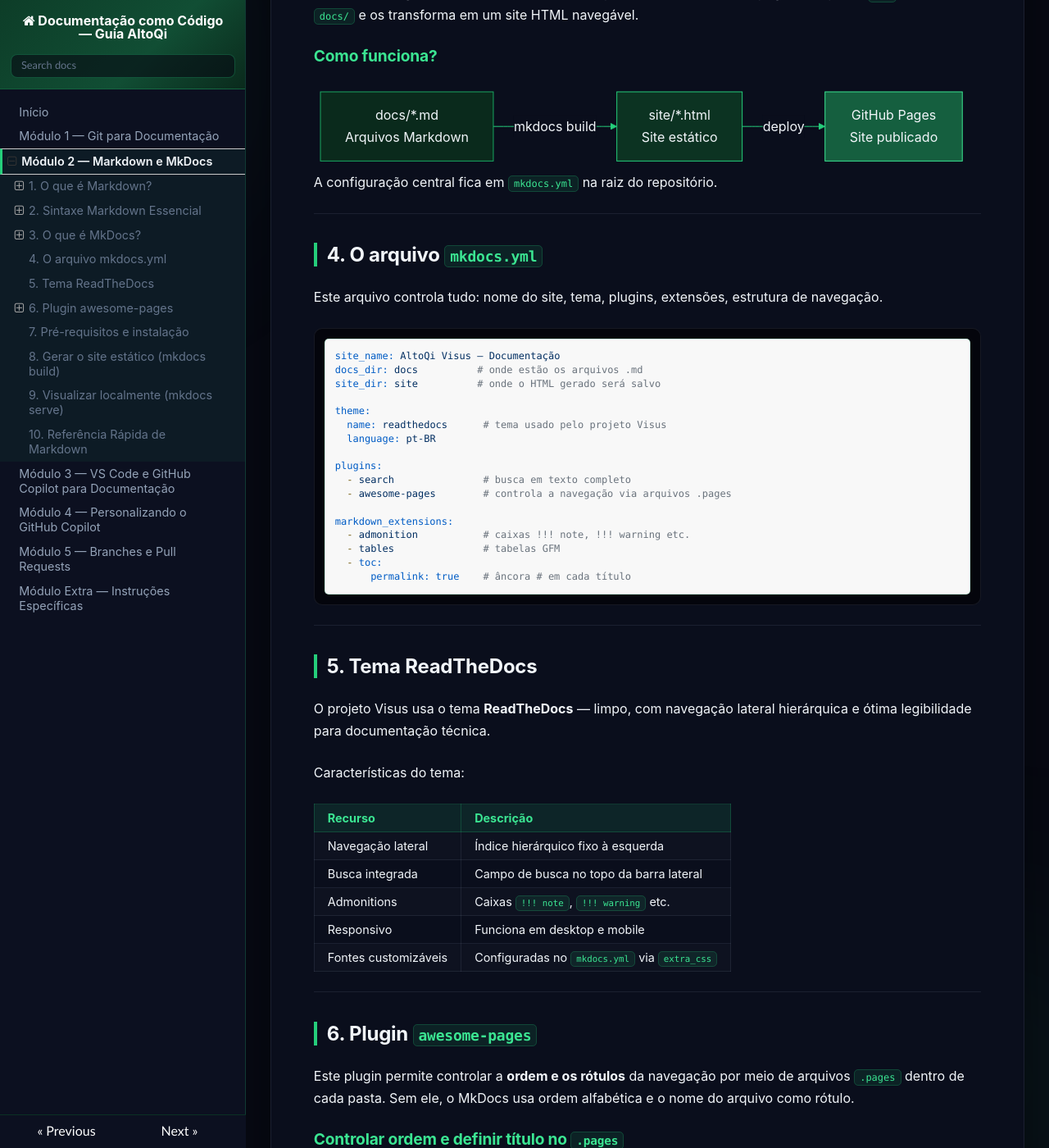
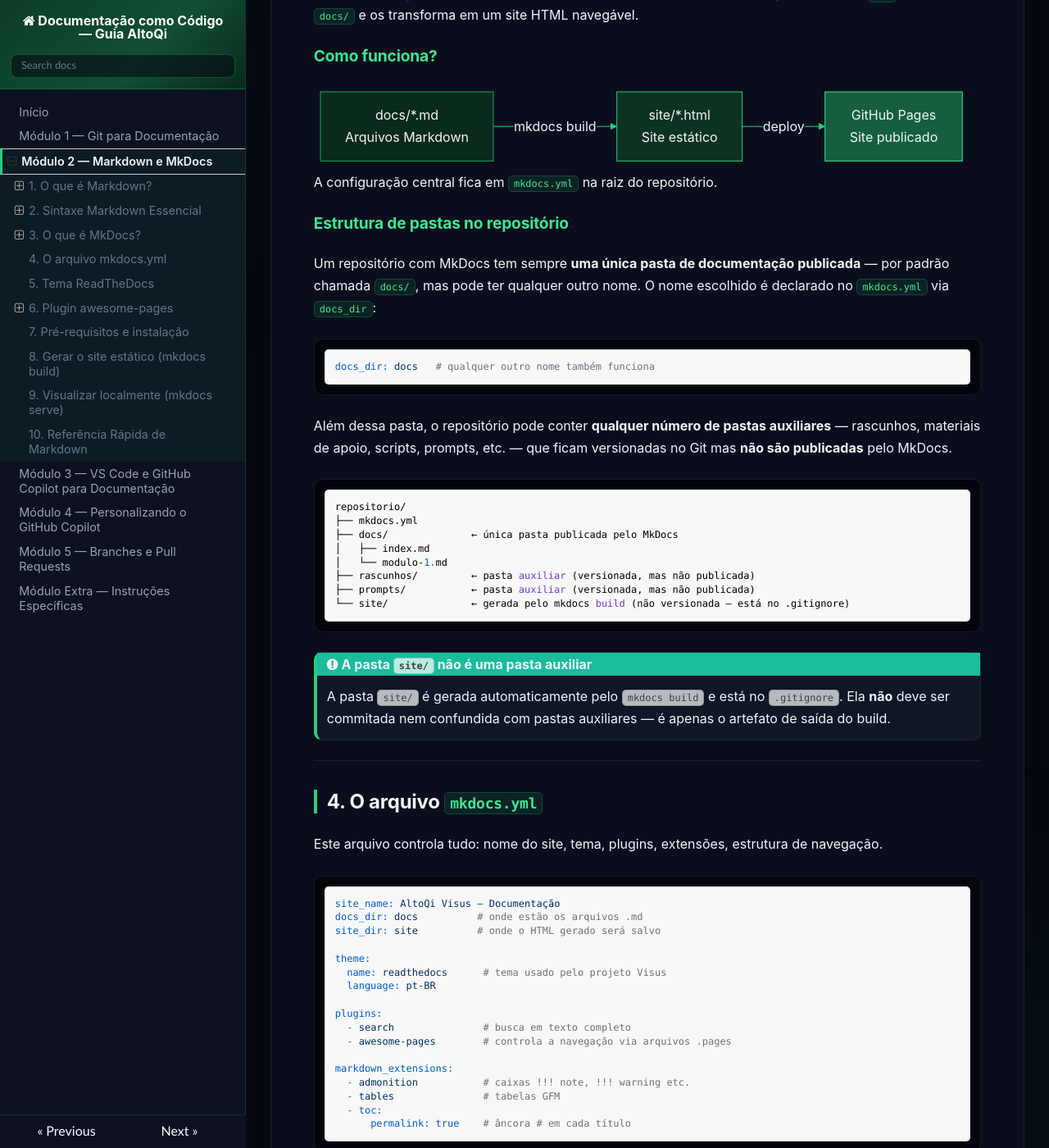
Before and after one commit to AndreBanki/github_para_docs, an MkDocs documentation site: the page built from docs/02-markdown-e-mkdocs.md, in a window 1280 px wide and 1400 px high, scrolled down 6739 px. Shown: the whole window at 82% size. Built offline with MkDocs 1.6.1, drawn with Linux system fonts in a browser that asks for light colours; nearby versions of some CDN libraries.

Commit message:
docs(02): explica estrutura de pastas do repositório MkDocs

````diff
--- a/docs/02-markdown-e-mkdocs.md
+++ b/docs/02-markdown-e-mkdocs.md
@@ -288,6 +288,30 @@ flowchart LR
 
 A configuração central fica em `mkdocs.yml` na raiz do repositório.
 
+### Estrutura de pastas no repositório
+
+Um repositório com MkDocs tem sempre **uma única pasta de documentação publicada** — por padrão chamada `docs/`, mas pode ter qualquer outro nome. O nome escolhido é declarado no `mkdocs.yml` via `docs_dir`:
+
+```yaml
+docs_dir: docs   # qualquer outro nome também funciona
+```
+
+Além dessa pasta, o repositório pode conter **qualquer número de pastas auxiliares** — rascunhos, materiais de apoio, scripts, prompts, etc. — que ficam versionadas no Git mas **não são publicadas** pelo MkDocs.
+
+```
+repositorio/
+├── mkdocs.yml
+├── docs/              ← única pasta publicada pelo MkDocs
+│   ├── index.md
+│   └── modulo-1.md
+├── rascunhos/         ← pasta auxiliar (versionada, mas não publicada)
+├── prompts/           ← pasta auxiliar (versionada, mas não publicada)
+└── site/              ← gerada pelo mkdocs build (não versionada — está no .gitignore)
+```
+
+!!! important "A pasta `site/` não é uma pasta auxiliar"
+    A pasta `site/` é gerada automaticamente pelo `mkdocs build` e está no `.gitignore`. Ela **não** deve ser commitada nem confundida com pastas auxiliares — é apenas o artefato de saída do build.
+
 ---
 
 ## 4. O arquivo `mkdocs.yml`
````
